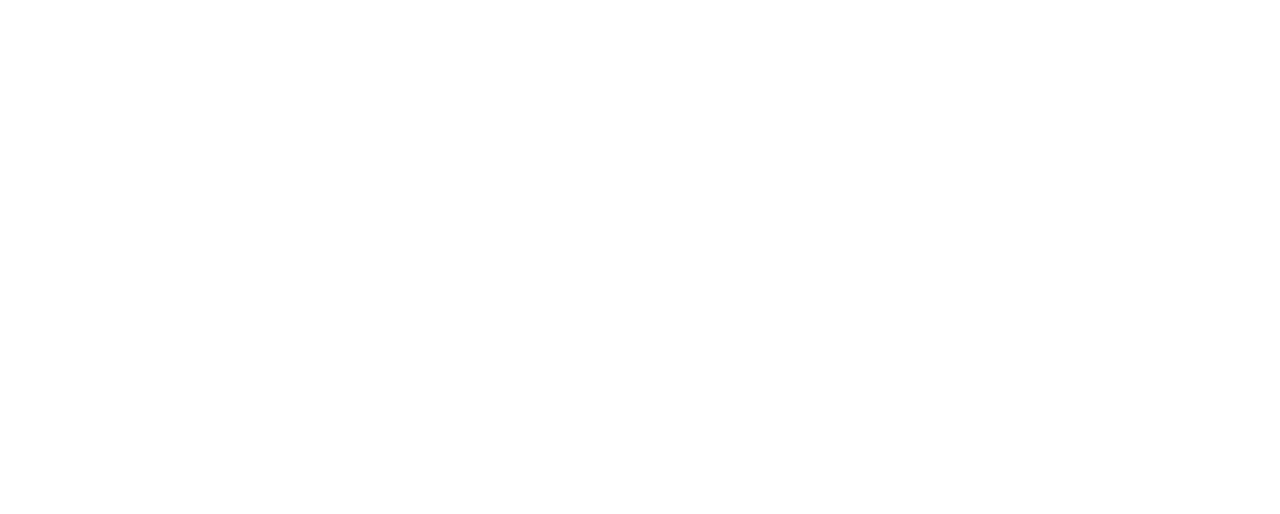
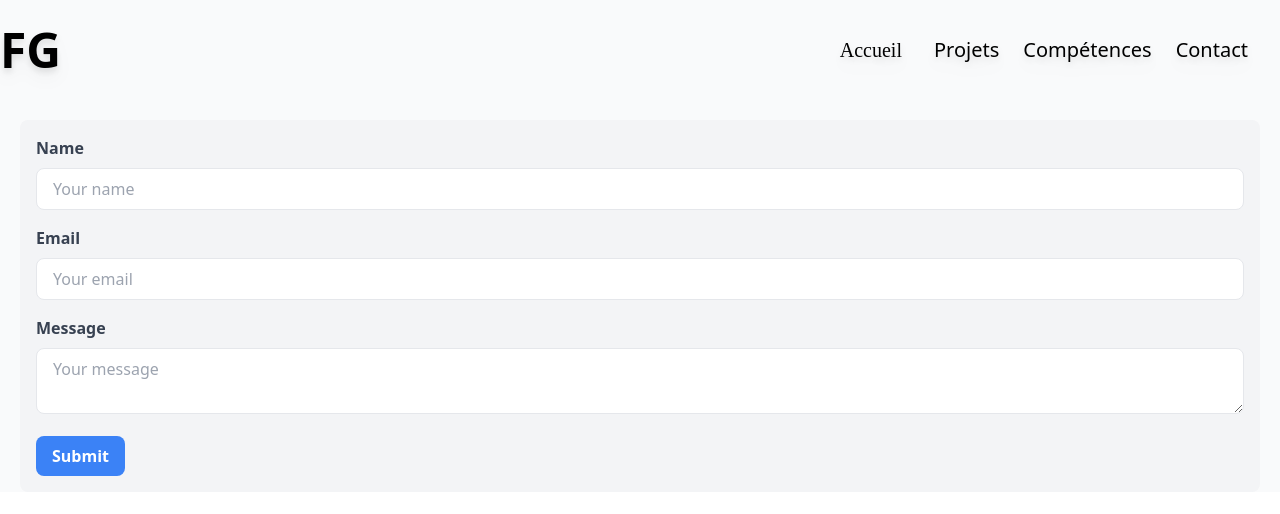
Before and after one commit to FabioGafforelli/Portfolio_FabioVue, a Vue app: page /contact in a window 1280 px wide. Shown: the top 514 px of the page. Built offline with nearby package versions, Linux system fonts and the light colour scheme.

Commit message:
page contact

```diff
--- a/index.html
+++ b/index.html
@@ -3,6 +3,11 @@
   <head>
     <meta charset="UTF-8">
     <link rel="icon" href="/favicon.ico">
+    <script type="text/javascript"
+    src="https://cdn.jsdelivr.net/npm/@emailjs/browser@3/dist/email.min.js"></script>
+    <script type="text/javascript">
+      emailjs.init('j2Lhn-dGBjqm1J011')
+    </script>
     <meta name="viewport" content="width=device-width, initial-scale=1.0">
     <title>Portfolio - Fabio Gafforelli</title>
   </head>
--- a/src/router/index.js
+++ b/src/router/index.js
@@ -1,6 +1,7 @@
 import { createRouter, createWebHistory } from 'vue-router'
 import HomeView from '../views/HomeView.vue'
 import View404 from '../views/404View.vue';
+import ContactView from '../views/ContactView.vue';
 
 import ListeProjets from '../views/projets/ListeView.vue';
 import CoursView from '../views/projets/CoursView.vue';
@@ -12,6 +13,9 @@ const router = createRouter({
 
     { path: '/:pathMatch(.*)*', name: 'View404', component: View404 },
 
+    { path: '/contact', name: 'ContactView', component: ContactView },
+
+
     { path: '/projets', name: 'ListeProjets', component: ListeProjets },
     { path: '/cours', name: 'CoursView', component: CoursView },
 
--- /dev/null
+++ b/src/views/ContactView.vue
@@ -0,0 +1,64 @@
+<script>
+import Header from '../components/layouts/header.vue';
+
+export default {
+    name:"App",
+    components: { Header },
+    data() {
+    return {
+      from_name: "",
+      from_firstname: "",
+      email_id: "",
+      message: "",
+    };
+  },
+  methods: {
+    sendMail() {
+      const params = {
+        from_name: this.from_name,
+        from_firstname: this.from_firstname,
+        email_id: this.email_id,
+        message: this.message,
+      };
+      emailjs
+      .send("service_430dq2r", "template_15d9h0l", params)
+        .then(res => {
+          alert(`Success! ${res.status}`);
+        })
+        .catch(err => {
+          alert(`Error: ${err}`);
+        });
+    },
+  },
+};
+</script>
+
+<template>
+    <div class="bg-gray-50">
+            <Header />
+        <div class="pt-5 px-5 gap-20 relative">
+            <div class="bg-gray-100 p-4 rounded-lg">
+    <form class="space-y-4" @submit.prevent="submitForm">
+      <div>
+        <label for="name" class="block text-gray-700 font-bold mb-2">Name</label>
+        <input type="text" id="name" v-model="from_name" placeholder="Your name"
+          class="w-full px-4 py-2 border rounded-lg focus:outline-none focus:border-blue-500">
+      </div>
+      <div>
+        <label for="email" class="block text-gray-700 font-bold mb-2">Email</label>
+        <input type="email" id="email" v-model="email_id" placeholder="Your email"
+          class="w-full px-4 py-2 border rounded-lg focus:outline-none focus:border-blue-500">
+      </div>
+      <div>
+        <label for="message" class="block text-gray-700 font-bold mb-2">Message</label>
+        <textarea id="message" v-model="message" placeholder="Your message"
+          class="w-full px-4 py-2 border rounded-lg focus:outline-none focus:border-blue-500"></textarea>
+      </div>
+      <div>
+        <button type="submit" @click.prevent="sendMail" class="bg-blue-500 hover:bg-blue-700 text-white font-bold py-2 px-4 rounded-lg">Submit</button>
+      </div>
+    </form>
+  </div>
+        </div>
+        </div>
+</template>
```
